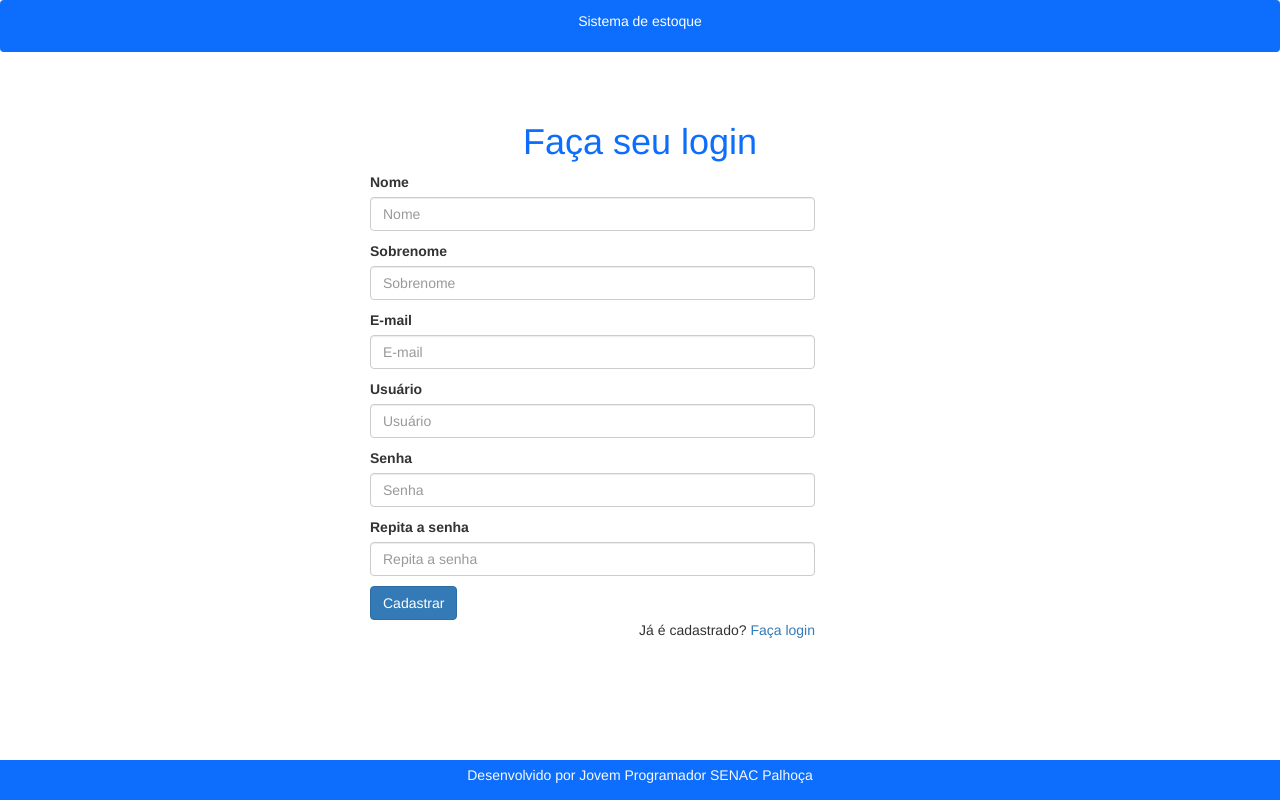
After one commit to Fabianbatistasilva/PROJETO-ESTOQUE, a Django app: page /cadastro/ in a window 1280 px wide. The commit adds this page. Run offline with Django 4.2, Linux system fonts and the light colour scheme; some libraries are stand-ins or nearby versions.

Commit message:
JV 23/04 14:17

```diff
--- /dev/null
+++ b/produtos/templates/paginas/cadastro.html
@@ -0,0 +1,51 @@
+{% extends 'base_login.html' %}
+{% load static%}
+{% block 'titulo' %}
+Página de Login
+{% endblock %}
+
+{% block 'conteudo' %}
+<h1 style="padding-top: 20px;" class="text-center text-primary">Faça seu login</h1>
+{% include 'parciais/_messages.html'%}
+
+<div class="row">
+  <div class="col-3"></div>
+      <div class="col-lg-5">
+          <form method="post" class="mb-5">
+              {% csrf_token %}
+
+              <div class="mb-3">
+                <label class="form-label">Nome</label>
+                <input type="text" class="form-control" placeholder="Nome" name="nome" value="{{request.POST.nome}}">
+              </div>
+
+              <div class="mb-3">
+                <label class="form-label">Sobrenome</label>
+                <input type="text" class="form-control" placeholder="Sobrenome" name="sobrenome" value="{{request.POST.sobrenome}}">
+              </div>
+              <div class="mb-3">
+                <label class="form-label">E-mail</label>
+                <input type="email" class="form-control" placeholder="E-mail" name="email" value="{{request.POST.email}}">
+              </div>
+              <div class="mb-3">
+                <label class="form-label">Usuário</label>
+                <input type="text" class="form-control" placeholder="Usuário" name="usuario" value="{{request.POST.usuario}}">
+              </div>
+              <div class="mb-3">
+                <label class="form-label">Senha</label>
+                <input type="password" class="form-control" placeholder="Senha" name="senha">
+              </div>
+
+              <div class="mb-3">
+                <label class="form-label">Repita a senha</label>
+                <input type="password" class="form-control" placeholder="Repita a senha" name="senha2">
+              </div>
+              <button type="submit" class="btn btn-primary">Cadastrar</button>
+              <p class="text-end">Já é cadastrado? <a href="{% url 'login'%}">Faça login</a></p>
+            </form>
+            <br>
+      </div>
+  <div class="col-3"></div>
+</div>
+
+{% endblock %}
--- a/produtos/templates/paginas/login.html
+++ b/produtos/templates/paginas/login.html
@@ -21,6 +21,9 @@ Página de Login
                   <label class="form-label">Senha</label>
                   <input type="password" class="form-control" placeholder="Senha" name="senha">
                 </div>
+
+                <p>Ainda não é cadastrado? <a href="{% url 'cadastro'%}">Clique aqui para se cadastrar</a></p>
+
                 <button type="submit" class="btn btn-primary">Login</button>
 
               </form>
--- a/produtos/urls.py
+++ b/produtos/urls.py
@@ -3,6 +3,7 @@ from . import views
 
 urlpatterns = [
     path('', views.login, name='login'),
+    path('cadastro/', views.cadastro, name='cadastro'),
     path('home/', views.index, name='home'),
     path('logout/', views.logout, name='logout'),
     path('alterar_senha/', views.alterar_senha, name='alterar_senha'),
--- a/produtos/views.py
+++ b/produtos/views.py
@@ -7,8 +7,9 @@ from .models import Categoria, Historico, Medidas, Movimento, Produto
 from django.utils import timezone
 from datetime import datetime
 from django.core.paginator import Paginator
-from django.db.models import Count, Sum
+from django.db.models import Count
 from django.contrib.auth.decorators import login_required
+from django.contrib.auth.models import User
 # Create your views here.
 
 def login(request):
@@ -26,6 +27,48 @@ def login(request):
         auth.login(request, user)
         messages.add_message(request, messages.SUCCESS, f'Login feito com sucesso!')
         return redirect('home')
+
+def cadastro(request):
+    if request.method != 'POST':
+        return render(request, 'paginas/cadastro.html')
+    nome = request.POST.get('nome')
+    sobrenome = request.POST.get('sobrenome')
+    email = request.POST.get('email')
+    usuario = request.POST.get('usuario')
+    senha = request.POST.get('senha')
+    senha2 = request.POST.get('senha2')
+    if not nome or not sobrenome or not email or not usuario or not senha or not senha2:
+        messages.add_message(request, messages.ERROR, 'ERRO! nenhum campo pode ficar vazio')
+        return render(request, 'paginas/cadastro.html')
+
+    if senha != senha2:
+        messages.add_message(request, messages.ERROR, 'ERRO! senhas não conferem')
+        return render(request, 'paginas/cadastro.html')
+
+    if len(senha) < 6:
+        messages.add_message(request, messages.ERROR, 'ERRO! senha deve ter mais de 6 caracteres')
+        return render(request, 'paginas/cadastro.html')
+
+    if len(senha) > 12:
+        messages.add_message(request, messages.ERROR, 'ERRO! senha deve ter menos de 12 caracteres')
+        return render(request, 'paginas/cadastro.html')
+
+    if not senha.isalnum():
+        messages.add_message(request, messages.ERROR, 'ERRO! senha não pode ter caracteres especiais, exemplo: (#@%$/*+-!&[}{]:;.), apenas alfanuméricos')
+        return render(request, 'paginas/cadastro.html')
+
+    if User.objects.filter(username=usuario).exists():
+        messages.add_message(request, messages.ERROR, f'ERRO! Usuário {usuario} já existe')
+        return render(request, 'paginas/cadastro.html')
+
+    if User.objects.filter(email=email).exists():
+        messages.add_message(request, messages.ERROR, f'ERRO! Email {email} já existe')
+        return render(request, 'paginas/cadastro.html')
+    else:
+        user = User.objects.create_user(username=usuario, email=email,  password=senha, first_name=nome, last_name=sobrenome)
+        user.save()
+        messages.add_message(request, messages.SUCCESS, f'Cadastro de {usuario} feito com sucesso, faça seu login')
+        return redirect('login')
 
 def logout(request):
     auth.logout(request)
```
Also changed, not shown: db.sqlite3.
